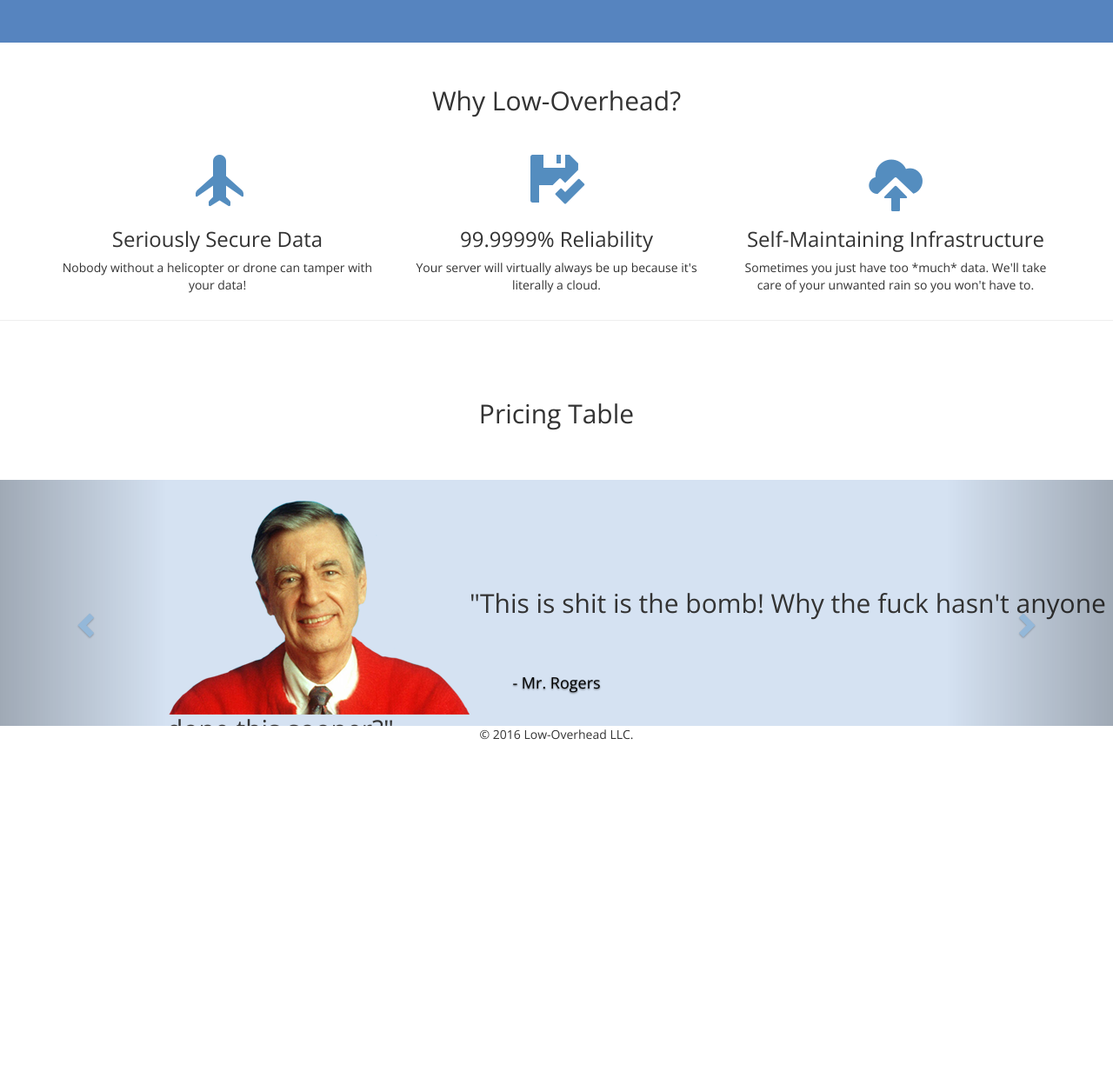
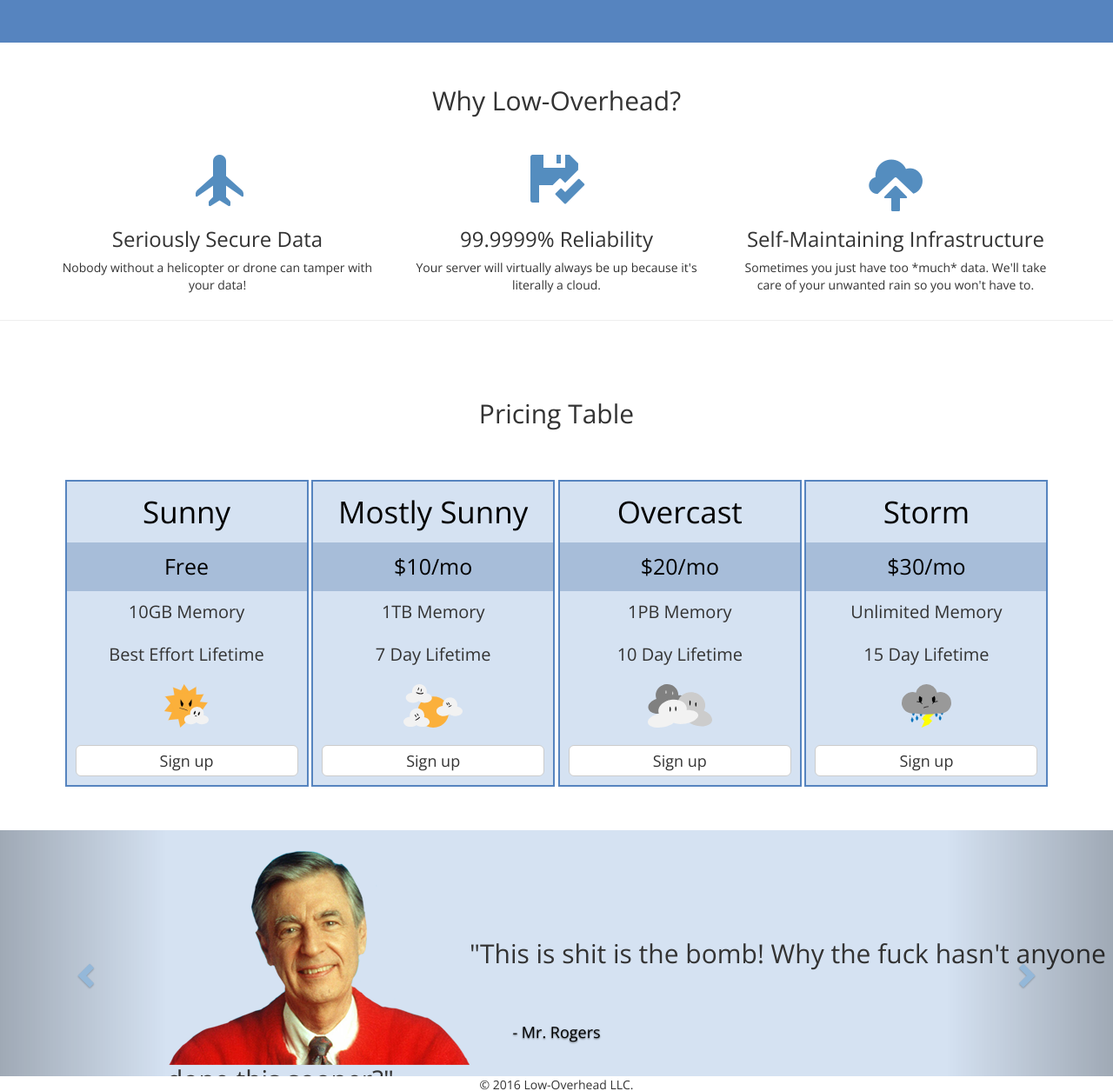
Before and after one commit to angelabair/ARS327, a Jekyll site: the page built from index.html, in a window 1280 px wide and 1400 px high, scrolled down 297 px, cut to the strip 145-1400 px from the top of the window. Shown: the whole strip at 87% size. Built offline with Jekyll 4.4.1, drawn with Linux system fonts in a browser that asks for light colours; before the commit the page ends 1294 px from its top, so only the background shows below that.

Commit message:
Added pricing table to front page

```diff
--- a/index.html
+++ b/index.html
@@ -19,7 +19,6 @@ navname: index
       </form>
 
       <p id="tos">By signing up, you agree to our <a href="#">Terms of Service.</a></p>
-      <!-- <p><a class="btn btn-primary btn-lg" href="#" role="button">Learn more &raquo;</a></p> -->
     </div>
     <div class="col-md-1"></div>
     <div class="col-md-6">
@@ -54,12 +53,51 @@ navname: index
 
 <hr>
 
-<div class="container-fluid">
+<div class="container-fluid text-center">
   <div class="row text-center">
     <div class="pricing">
       <h2>Pricing Table</h2>
-
     </div>
+  </div>
+  <div class="columns">
+    <ul class="price">
+      <li class="cloud-type">Sunny</li>
+      <li class="cloud-price">Free</li>
+      <li>10GB Memory</li>
+      <li>Best Effort Lifetime</li>
+      <li><img src="images/mostly sunny.svg" height="50px"></li>
+      <li><button type="button" class="btn btn-lg btn-block btn-default" formaction="{{'faqs.html' | prepend:site.baseurl }}">Sign up</button></li>
+    </ul>
+  </div>
+  <div class="columns">
+    <ul class="price">
+      <li class="cloud-type">Mostly Sunny</li>
+      <li class="cloud-price">$10/mo</li>
+      <li>1TB Memory</li>
+      <li>7 Day Lifetime</li>
+      <li><img src="images/sunny.svg" height="50px"></li>
+      <li><button type="button" class="btn btn-lg btn-block btn-default" formaction="faqs.html">Sign up</button></li>
+    </ul>
+  </div>
+  <div class="columns">
+    <ul class="price popular">
+      <li class="cloud-type">Overcast</li>
+      <li class="cloud-price">$20/mo</li>
+      <li>1PB Memory</li>
+      <li>10 Day Lifetime</li>
+      <li><img src="images/cloudy.svg" height="50px;"></li>
+      <li><button type="button" class="btn btn-lg btn-block btn-default" formaction="{{'faqs.html' | prepend:site.baseurl }}">Sign up</button></li>
+    </ul>
+  </div>
+  <div class="columns">
+    <ul class="price">
+      <li class="cloud-type">Storm</li>
+      <li class="cloud-price">$30/mo</li>
+      <li>Unlimited Memory</li>
+      <li>15 Day Lifetime</li>
+      <li><img src="images/stormy.svg" height="50px"></li>
+      <li><button type="submit" class="btn btn-lg btn-block btn-default" formaction="{{'faqs.html' | prepend:site.baseurl }}">Sign up</button></li>
+    </ul>
   </div>
 </div>
 
--- a/styles/style.css
+++ b/styles/style.css
@@ -75,6 +75,40 @@ h1 {
 	padding-bottom: 50px;
 }
 
+.columns {
+	border: 2px solid #5684BF;
+	width: 20em;
+	background-color: white;
+	display: inline-block;
+	margin-bottom: 50px;
+}
+
+.price {
+	list-style-type: none;
+	border: 1px black;
+	margin: 0;
+	padding: 0;
+}
+
+.price .cloud-type {
+	background-color: #D5E2F2;
+	font-size: 35px;
+	color: black;
+}
+
+.price .cloud-price {
+	font-size: 25px;
+	background-color: #A7BDD9;
+	color: black;
+}
+
+.price li {
+	font-size: 20px;
+	text-align: center;
+	padding: 10px;
+	background-color: #D5E2F2;
+}
+
 .carousel-inner {
 	background: #D5E2F2;
 }
```
Also changed, not shown: images/cloudy.svg (added), images/mostly sunny.svg (added), images/stormy.svg (added), images/sunny.svg (added). Lines whose indentation alone changed are shown as unchanged.
